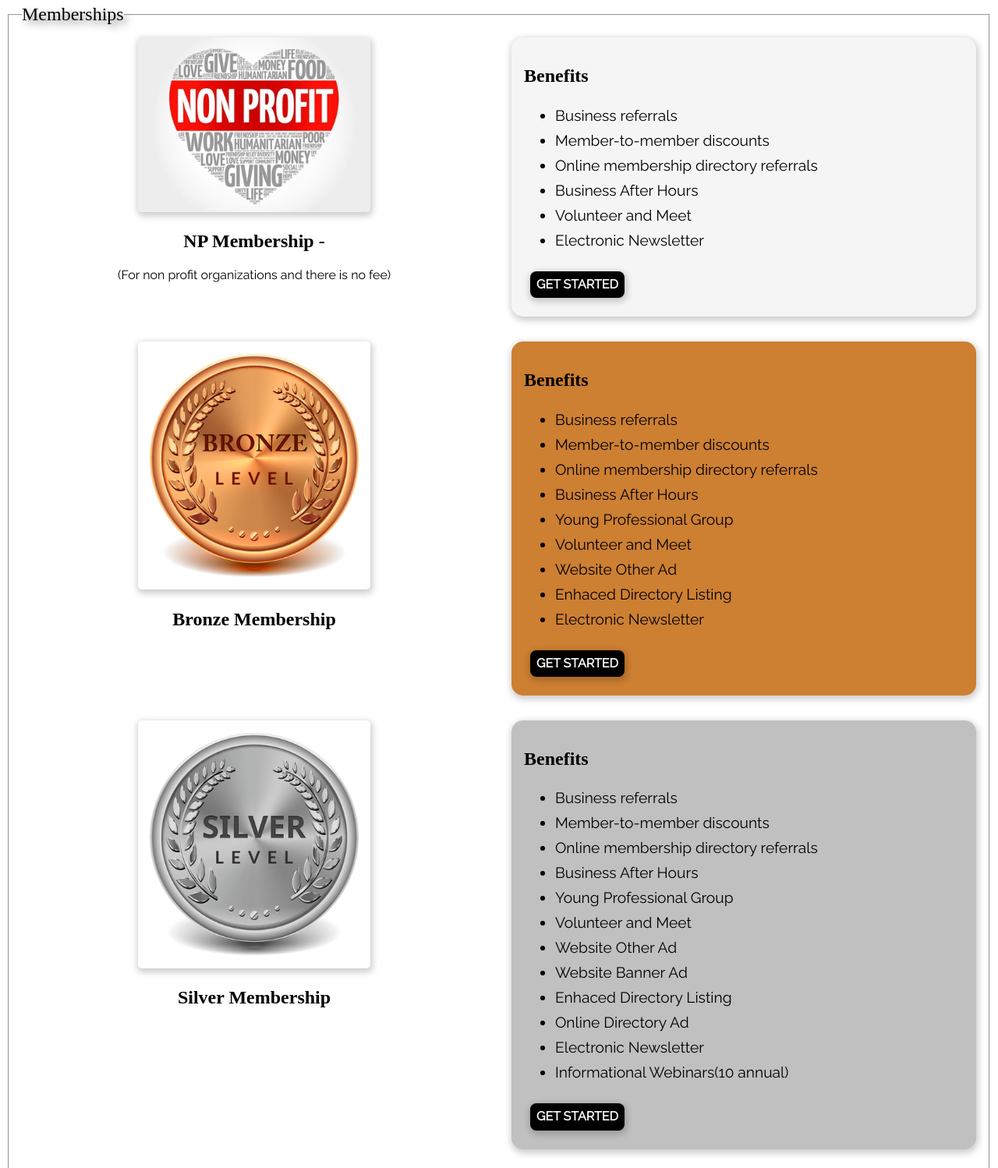
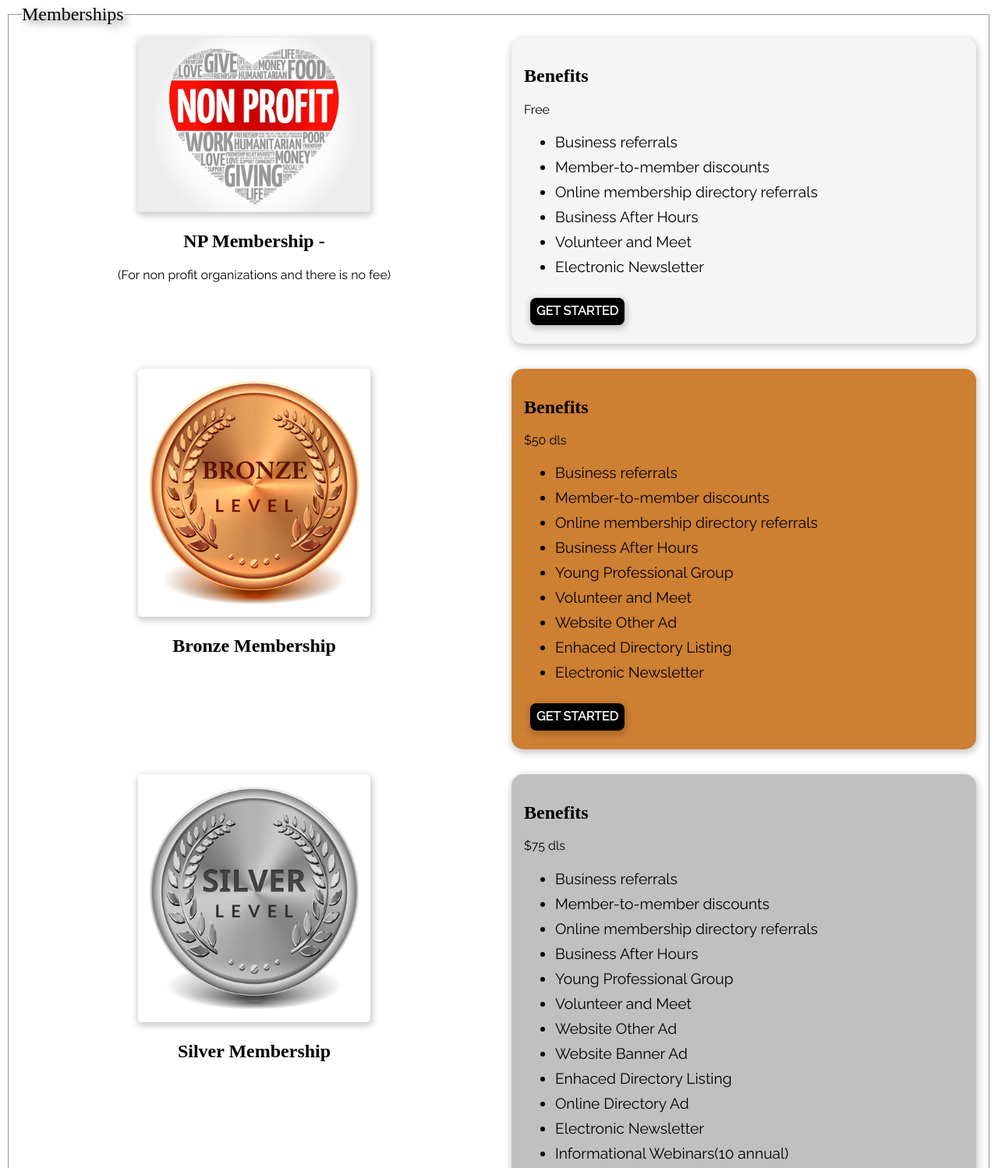
Before and after one commit to tfotr241290/chamber, a plain HTML site: page join.html in a window 1280 px wide. Shown: the part 1360-2858 px from the top of the page at 78% size. Drawn offline with Linux system fonts and the light colour scheme; a web font is replaced by a local one.

Commit message:
added prices

```diff
--- a/join.html
+++ b/join.html
@@ -98,6 +98,7 @@
                     </div>
                     <div id="npText">
                         <h2>Benefits</h2>
+                        <p>Free</p>
                         <ul>
                             <li>Business referrals</li>
                             <li>Member-to-member discounts</li>
@@ -118,6 +119,7 @@
                     </div>
                     <div id="bronzeText">
                         <h2>Benefits</h2>
+                        <p>$50 dls</p>
                         <ul>
                             <li>Business referrals</li>
                             <li>Member-to-member discounts</li>
@@ -140,6 +142,7 @@
                     </div>
                     <div id="silverText">
                         <h2>Benefits</h2>
+                        <p>$75 dls</p>
                         <ul>
                             <li>Business referrals</li>
                             <li>Member-to-member discounts</li>
@@ -165,6 +168,7 @@
                     </div>
                     <div id="goldText">
                         <h2>Benefits</h2>
+                        <p>$100 dls</p>
                         <ul>
                             <li>Business referrals</li>
                             <li>Member-to-member discounts</li>
```
